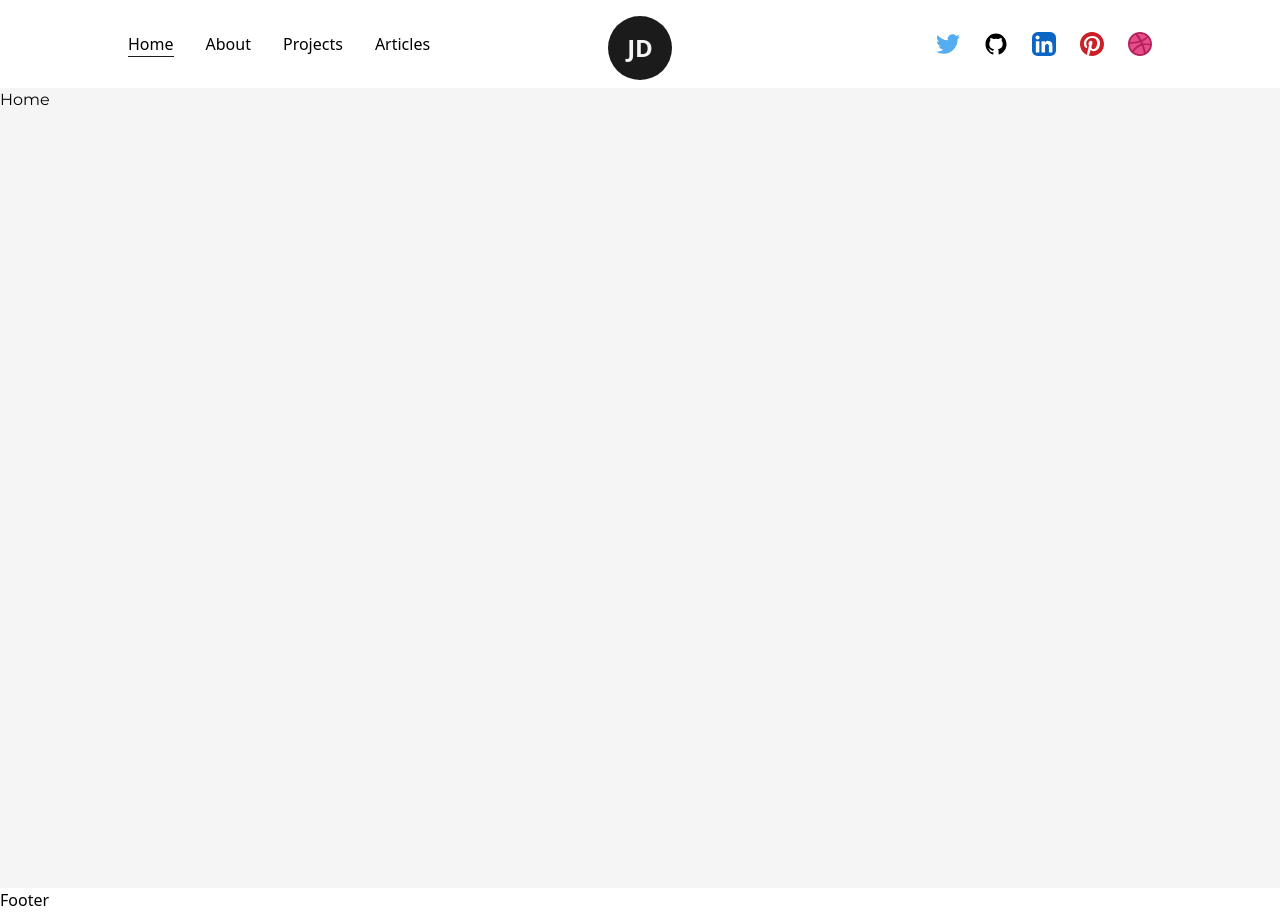
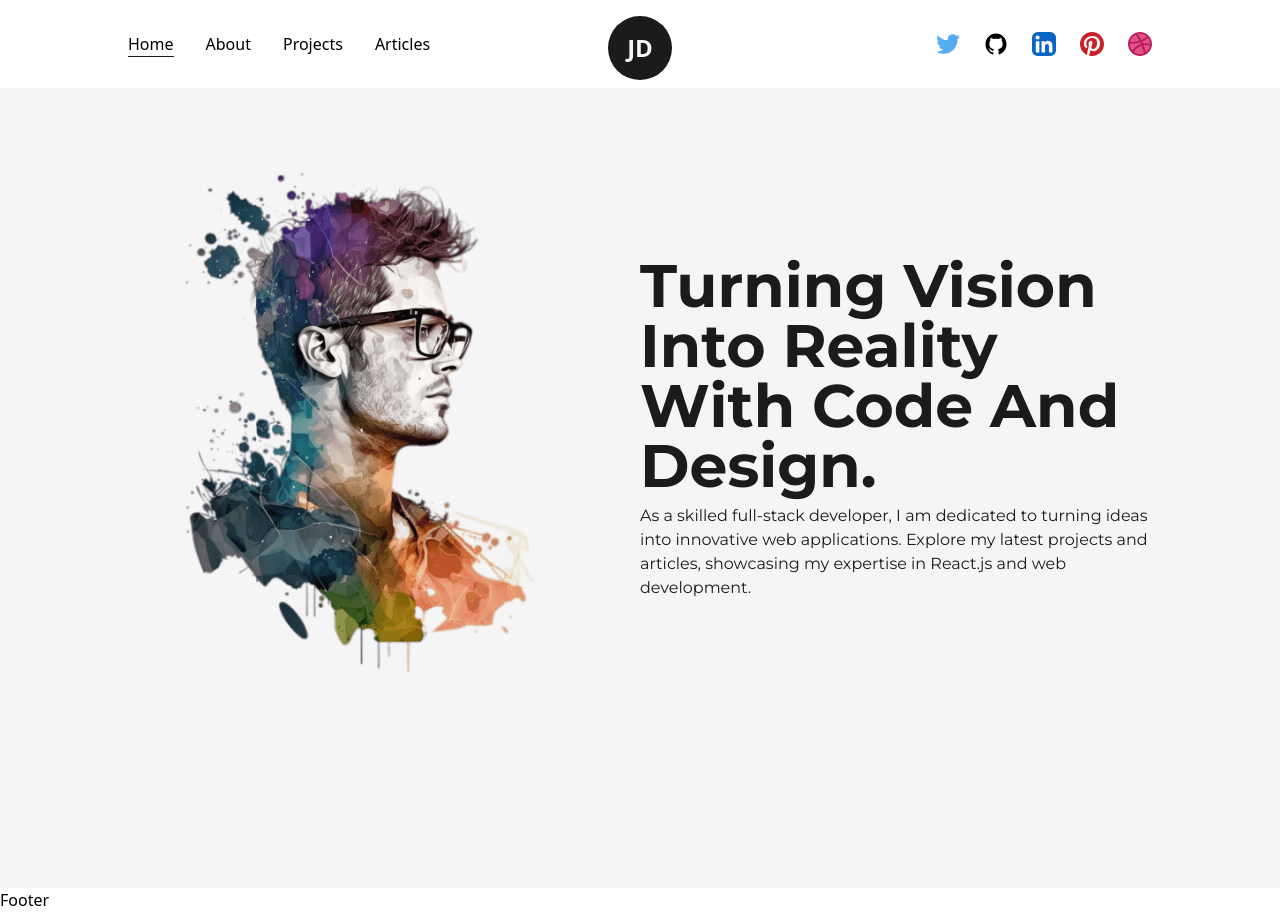
Before and after one commit to Avijit-Sarkar/Next.js-portfolio-bucks, a Next.js app: page / in a window 1280 px wide. Built offline with nearby package versions, Linux system fonts and the light colour scheme.

Commit message:
Animate text completed

```diff
--- /dev/null
+++ b/src/components/AnimatedText.js
@@ -0,0 +1,54 @@
+import React from 'react';
+import { motion } from 'framer-motion';
+
+const quote = {
+  initial: {
+    opacity: 1,
+  },
+  animate: {
+    opacity: 1,
+    transition: {
+      delay: 0.5,
+      staggerChildren: 0.08,
+    },
+  },
+};
+
+const singleWord = {
+  initial: {
+    opacity: 0,
+    y: 50,
+  },
+  animate: {
+    opacity: 1,
+    y: 0,
+    transition: {
+      duration: 1,
+    },
+  },
+};
+
+const AnimatedText = ({ text, className = '' }) => {
+  return (
+    <div className="w-full mx-auto py-2 flex items-center justify-center text-center overflow-hidden">
+      <motion.h1
+        className={`inline-block w-full text-dark font-bold capitalize text-8xl ${className}`}
+        variants={quote}
+        initial="initial"
+        animate="animate"
+      >
+        {text.split(' ').map((word, index) => (
+          <motion.span
+            key={word + '-' + index}
+            className="inline-block"
+            variants={singleWord}
+          >
+            {word}&nbsp;
+          </motion.span>
+        ))}
+      </motion.h1>
+    </div>
+  );
+};
+
+export default AnimatedText;
--- a/src/components/layout.js
+++ b/src/components/layout.js
@@ -1,12 +1,11 @@
-import Navbar from './NavBar';
-import Footer from './Footer';
-
-export default function Layout({ children }) {
+export default function Layout({ children, className = '' }) {
   return (
     <>
-      <Navbar />
-      <main>{children}</main>
-      <Footer />
+      <div
+        className={`w-full h-full inline-block z-0 bg-light p-32 ${className}`}
+      >
+        {children}
+      </div>
     </>
   );
 }
--- a/src/pages/_app.js
+++ b/src/pages/_app.js
@@ -1,3 +1,5 @@
+import Footer from '@/components/Footer';
+import NavBar from '@/components/NavBar';
 import Layout from '@/components/layout';
 import '@/styles/globals.css';
 
@@ -16,13 +18,13 @@
         <meta name="viewport" content="width=device-width, initial-scale=1" />
         <link rel="icon" href="/favicon.ico" />
       </Head>
-      <Layout>
-        <main
-          className={`${montserrat.variable} font-mont bg-light w-full min-h-screen`}
-        >
-          <Component {...pageProps} />
-        </main>
-      </Layout>
+      <NavBar />
+      <main
+        className={`${montserrat.variable} font-mont bg-light w-full min-h-screen`}
+      >
+        <Component {...pageProps} />
+      </main>
+      <Footer />
     </>
   );
 }
--- a/src/pages/index.js
+++ b/src/pages/index.js
@@ -1,4 +1,8 @@
 import Head from 'next/head';
+import Image from 'next/image';
+import profilePic from '../../public/images/profile/developer-pic-1.png';
+import Layout from '@/components/layout';
+import AnimatedText from '@/components/AnimatedText';
 
 export default function Home() {
   return (
@@ -7,7 +11,27 @@
         <title>Create Next App</title>
         <meta name="description" content="Generated by create next app" />
       </Head>
-      <main>Home</main>
+      <main className="flex items-center text-dark w-full min-h-screen">
+        <Layout className="pt-0">
+          <div className="flex items-center justify-between w-full">
+            <div className="w-1/2">
+              <Image src={profilePic} alt="..." className="w-full h-auto" />
+            </div>
+            <div className="w-1/2 flex flex-col items-center self-center">
+              <AnimatedText
+                text="Turning Vision Into Reality With Code And Design."
+                className="!text-6xl !text-left"
+              />
+              <p>
+                As a skilled full-stack developer, I am dedicated to turning
+                ideas into innovative web applications. Explore my latest
+                projects and articles, showcasing my expertise in React.js and
+                web development.
+              </p>
+            </div>
+          </div>
+        </Layout>
+      </main>
     </>
   );
 }
```
